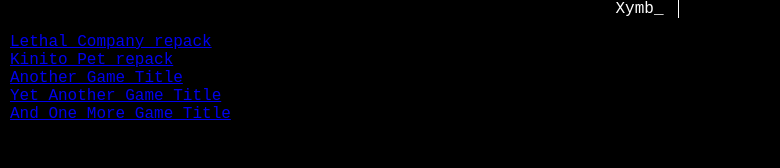
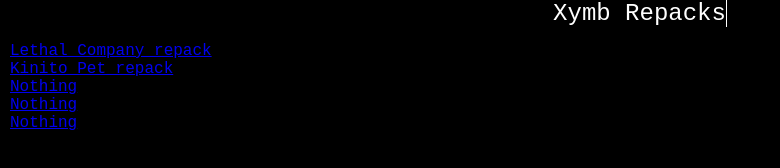
Before and after one commit to XymbX/XymbX.github.io, a plain HTML site: page index.html in a window 1280 px wide. Shown: the whole page, without its empty margins (0-780 px from the left). Drawn offline with Linux system fonts and the light colour scheme.

Commit message:
Update index.html

```diff
--- a/index.html
+++ b/index.html
@@ -3,7 +3,7 @@
 <head>
     <meta charset="UTF-8">
     <meta name="viewport" content="width=device-width, initial-scale=1.0">
-    <title>Xymb_</title>
+    <title>Xymb Repacks</title>
     <style>
         body {
             background-color: black;
@@ -15,6 +15,7 @@
         }
 
         #prompt {
+            font-size: 1.5em; /* Adjust the font size as needed */
             display: inline-block;
             white-space: nowrap;
             overflow: hidden;
@@ -35,7 +36,7 @@
                 width: 0;
             }
             to {
-                width: 8ch; /* adjust based on the length of your text */
+                width: 12ch; /* Adjust based on the length of your text */
             }
         }
 
@@ -47,13 +48,13 @@
     </style>
 </head>
 <body>
-    <div id="prompt">Xymb_</div>
+    <div id="prompt">Xymb Repacks</div>
     <div id="downloads">
-        <div><a href="https://example.com" target="_blank">Lethal Company repack</a></div>
-        <div><a href="https://example.com" target="_blank">Kinito Pet repack</a></div>
-        <div><a href="https://example.com" target="_blank">Another Game Title</a></div>
-        <div><a href="https://example.com" target="_blank">Yet Another Game Title</a></div>
-        <div><a href="https://example.com" target="_blank">And One More Game Title</a></div>
+        <div><a href="https://example.com">Lethal Company repack</a></div>
+        <div><a href="https://example.com">Kinito Pet repack</a></div>
+        <div><a href="https://example.com">Nothing</a></div>
+        <div><a href="https://example.com">Nothing</a></div>
+        <div><a href="https://example.com">Nothing</a></div>
     </div>
 </body>
 </html>
```
